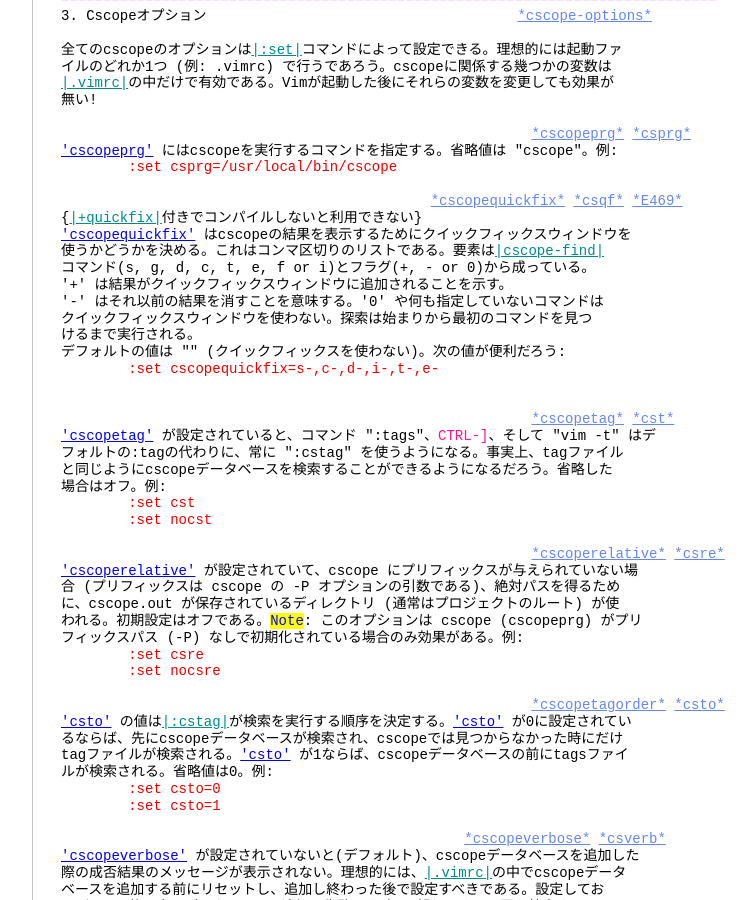
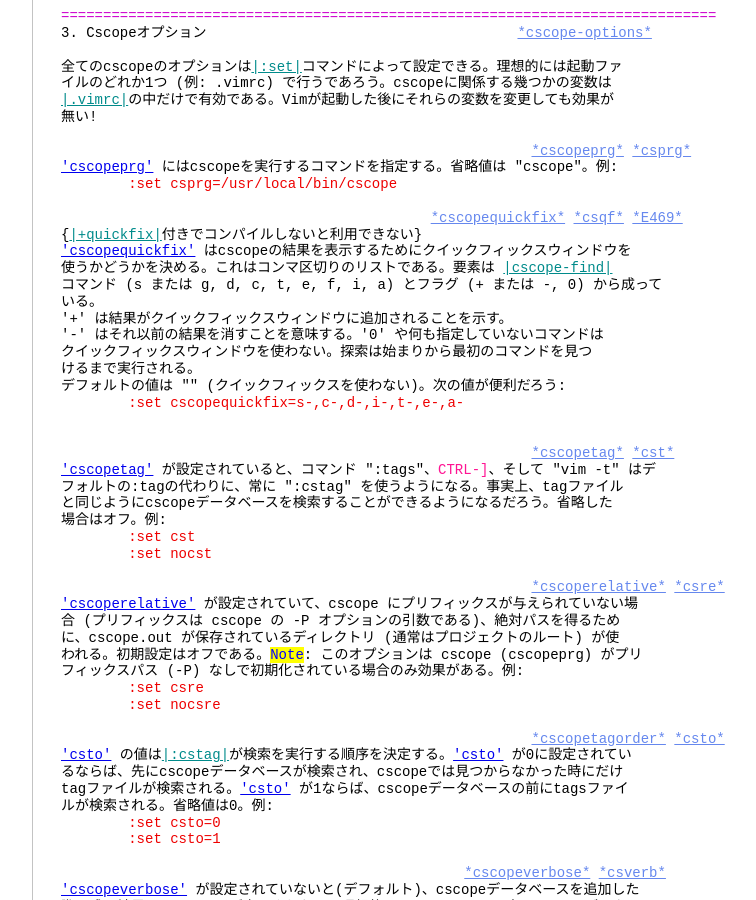
Before and after one commit to vim-jp/vimdoc-ja, a Jekyll site: the page built from if_cscop.html, in a window 1280 px wide and 900 px high, scrolled down 4155 px. Shown: the whole window, without its empty margins (340-1096 px from the left). Built offline with Jekyll 4.4.1, drawn with Linux system fonts in a browser that asks for light colours; nearby versions of some CDN libraries; comment, search, counter and statistics services are not loaded; some of the changed text lies outside the part shown.

Commit message:
Generated by Travis JOB 296.1
https://travis-ci.org/vim-jp/vimdoc-ja-working/builds/179223898

```diff
--- a/if_cscop.html
+++ b/if_cscop.html
@@ -129,7 +129,8 @@
 &nbsp;&nbsp;&nbsp;&nbsp;&nbsp;&nbsp;&nbsp;&nbsp;&nbsp;&nbsp;&nbsp;&nbsp;&nbsp;&nbsp;&nbsp;&nbsp;6 or e: egrepパターンを検索<br>
 &nbsp;&nbsp;&nbsp;&nbsp;&nbsp;&nbsp;&nbsp;&nbsp;&nbsp;&nbsp;&nbsp;&nbsp;&nbsp;&nbsp;&nbsp;&nbsp;7 or f: このファイルを検索<br>
 &nbsp;&nbsp;&nbsp;&nbsp;&nbsp;&nbsp;&nbsp;&nbsp;&nbsp;&nbsp;&nbsp;&nbsp;&nbsp;&nbsp;&nbsp;&nbsp;8 or i: このファイルを参照(#include)しているファイルを検索<br>
-&nbsp;&nbsp;&nbsp;&nbsp;&nbsp;&nbsp;&nbsp;&nbsp;<br>
+&nbsp;&nbsp;&nbsp;&nbsp;&nbsp;&nbsp;&nbsp;&nbsp;&nbsp;&nbsp;&nbsp;&nbsp;&nbsp;&nbsp;&nbsp;&nbsp;9 or a: このシンボルが変数に割り当てられた場所を検索<br>
+<br>
 &nbsp;&nbsp;&nbsp;&nbsp;&nbsp;&nbsp;&nbsp;&nbsp;4 と 6 以外のタイプでは、<span class="Special">{name}</span>&nbsp;における先頭のスペースは取り除かれ<br>
 &nbsp;&nbsp;&nbsp;&nbsp;&nbsp;&nbsp;&nbsp;&nbsp;る。4 と 6 では&nbsp;<span class="Special">{querytype}</span>&nbsp;と&nbsp;<span class="Special">{name}</span>&nbsp;の間にちょうど 1 個のスペースが<br>
 &nbsp;&nbsp;&nbsp;&nbsp;&nbsp;&nbsp;&nbsp;&nbsp;挿入される。<br>
@@ -251,14 +252,15 @@
 &nbsp;&nbsp;&nbsp;&nbsp;&nbsp;&nbsp;&nbsp;&nbsp;&nbsp;&nbsp;&nbsp;&nbsp;&nbsp;&nbsp;&nbsp;&nbsp;&nbsp;&nbsp;&nbsp;&nbsp;&nbsp;&nbsp;&nbsp;&nbsp;&nbsp;&nbsp;&nbsp;&nbsp;&nbsp;&nbsp;&nbsp;&nbsp;&nbsp;&nbsp;&nbsp;&nbsp;&nbsp;&nbsp;&nbsp;&nbsp;&nbsp;&nbsp;&nbsp;&nbsp;<a class="Constant" href="if_cscop.html#cscopequickfix" name="cscopequickfix">*cscopequickfix*</a>&nbsp;<a class="Constant" href="if_cscop.html#csqf" name="csqf">*csqf*</a>&nbsp;<a class="Constant" href="if_cscop.html#E469" name="E469">*E469*</a><br>
 {<a class="Identifier" href="various.html#+quickfix">|+quickfix|</a>付きでコンパイルしないと利用できない}<br>
 <a class="Type" href="options.html#'cscopequickfix'">'cscopequickfix'</a>&nbsp;はcscopeの結果を表示するためにクイックフィックスウィンドウを<br>
-使うかどうかを決める。これはコンマ区切りのリストである。要素は<a class="Identifier" href="if_cscop.html#cscope-find">|cscope-find|</a><br>
-コマンド(s, g, d, c, t, e, f or i)とフラグ(+, - or 0)から成っている。<br>
+使うかどうかを決める。これはコンマ区切りのリストである。要素は&nbsp;<a class="Identifier" href="if_cscop.html#cscope-find">|cscope-find|</a><br>
+コマンド (s または g, d, c, t, e, f, i, a) とフラグ (+ または -, 0) から成って<br>
+いる。<br>
 '+' は結果がクイックフィックスウィンドウに追加されることを示す。<br>
 '-' はそれ以前の結果を消すことを意味する。'0' や何も指定していないコマンドは<br>
 クイックフィックスウィンドウを使わない。探索は始まりから最初のコマンドを見つ<br>
 けるまで実行される。<br>
 デフォルトの値は &quot;&quot; (クイックフィックスを使わない)。次の値が便利だろう:<br>
-<div class="helpExample">&nbsp;&nbsp;&nbsp;&nbsp;&nbsp;&nbsp;&nbsp;&nbsp;:set cscopequickfix=s-,c-,d-,i-,t-,e-</div>
+<div class="helpExample">&nbsp;&nbsp;&nbsp;&nbsp;&nbsp;&nbsp;&nbsp;&nbsp;:set cscopequickfix=s-,c-,d-,i-,t-,e-,a-</div>
 <br>
 <br>
 &nbsp;&nbsp;&nbsp;&nbsp;&nbsp;&nbsp;&nbsp;&nbsp;&nbsp;&nbsp;&nbsp;&nbsp;&nbsp;&nbsp;&nbsp;&nbsp;&nbsp;&nbsp;&nbsp;&nbsp;&nbsp;&nbsp;&nbsp;&nbsp;&nbsp;&nbsp;&nbsp;&nbsp;&nbsp;&nbsp;&nbsp;&nbsp;&nbsp;&nbsp;&nbsp;&nbsp;&nbsp;&nbsp;&nbsp;&nbsp;&nbsp;&nbsp;&nbsp;&nbsp;&nbsp;&nbsp;&nbsp;&nbsp;&nbsp;&nbsp;&nbsp;&nbsp;&nbsp;&nbsp;&nbsp;&nbsp;<a class="Constant" href="if_cscop.html#cscopetag" name="cscopetag">*cscopetag*</a>&nbsp;<a class="Constant" href="if_cscop.html#cst" name="cst">*cst*</a><br>
```
Also changed, not shown: other parts of if_cscop.html (+7 -3 lines).
